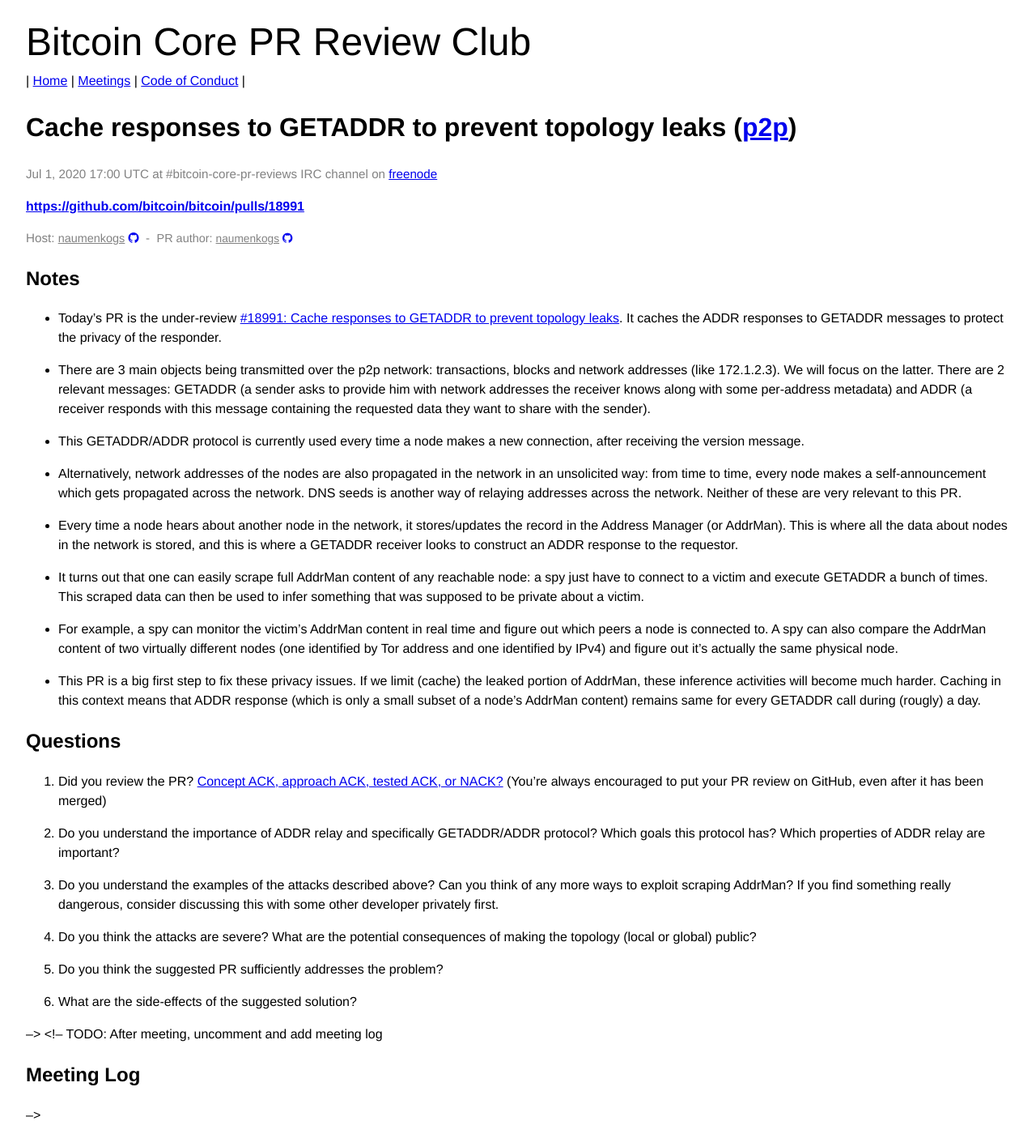
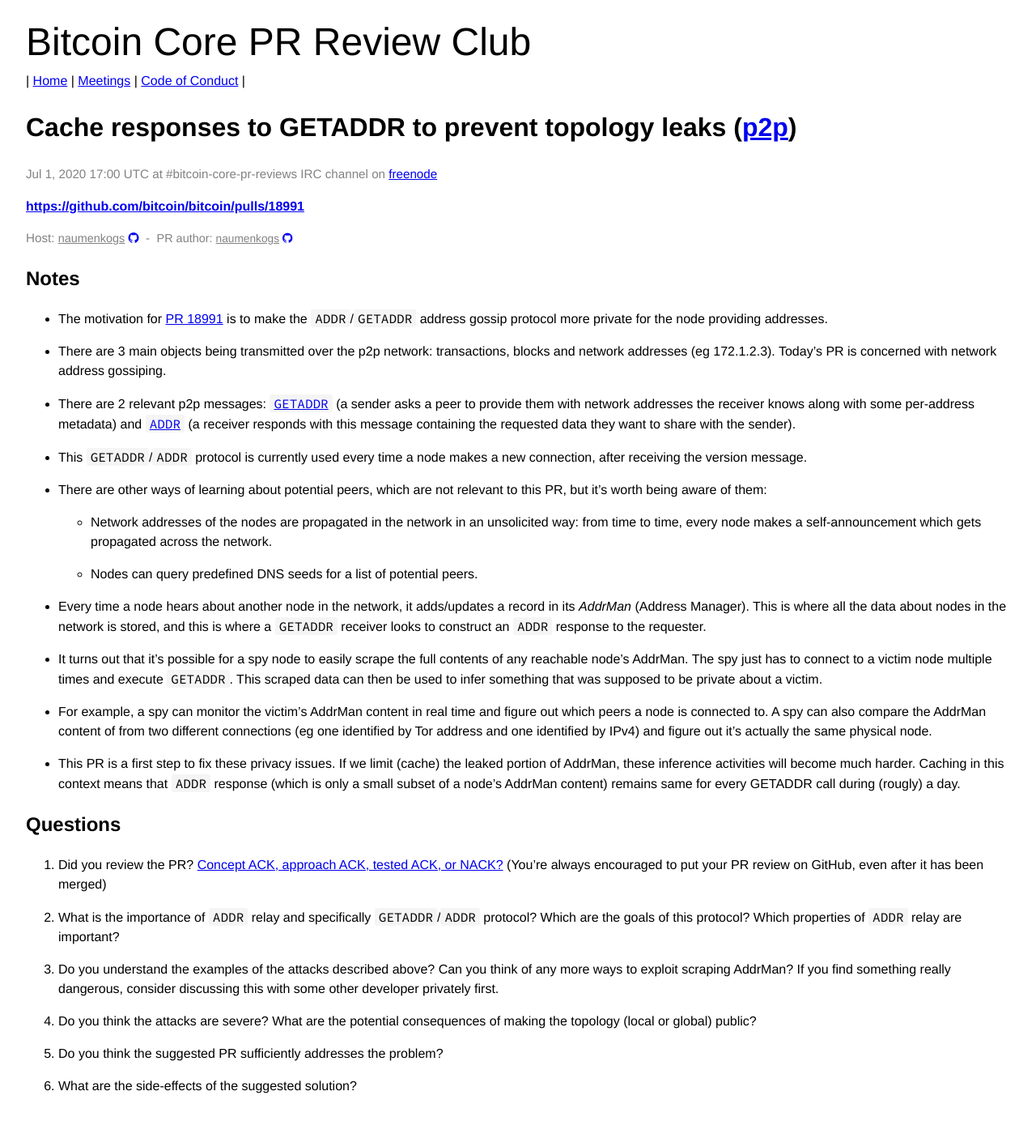
Before and after one commit to bitcoin-core-review-club/website, a Jekyll site: the page built from _posts/2020-07-01-#18991.md, in a window 1280 px wide. Shown: the whole page at 81% size. Built offline with Jekyll 4.4.1, drawn with Linux system fonts in a browser that asks for light colours; after the commit the page ends 1369 px from its top, so only the background shows below that.

Commit message:
n18991: updates to notes and questions

```diff
--- a/_posts/2020-07-01-#18991.md
+++ b/_posts/2020-07-01-#18991.md
@@ -12,45 +12,53 @@
 
 ## Notes
 
-- Today's PR is the under-review [#18991: Cache responses to GETADDR to prevent
-  topology leaks](https://github.com/bitcoin/bitcoin/pull/18991).  It caches
-  the ADDR responses to GETADDR messages to protect the privacy of the responder.
+- The motivation for [PR 18991](https://github.com/bitcoin/bitcoin/pull/18991)
+  is to make the `ADDR`/`GETADDR` address gossip protocol more private for the
+  node providing addresses.
 
 - There are 3 main objects being transmitted over the p2p network:
-  transactions, blocks and network addresses (like 172.1.2.3). We will focus on
-  the latter. There are 2 relevant messages: GETADDR (a sender asks to provide
-  him with network addresses the receiver knows along with some per-address
-  metadata) and ADDR (a receiver responds with this message containing the
-  requested data they want to share with the sender).
+  transactions, blocks and network addresses (eg 172.1.2.3). Today's PR is
+  concerned with network address gossiping.
 
-- This GETADDR/ADDR protocol is currently used every time a node makes a new
+- There are 2 relevant p2p messages:
+  [`GETADDR`](https://btcinformation.org/en/developer-reference#getaddr) (a
+  sender asks a peer to provide them with network addresses the receiver knows
+  along with some per-address metadata) and
+  [`ADDR`](https://btcinformation.org/en/developer-reference#addr) (a receiver
+  responds with this message containing the requested data they want to share
+  with the sender).
+
+- This `GETADDR`/`ADDR` protocol is currently used every time a node makes a new
   connection, after receiving the version message.
 
-- Alternatively, network addresses of the nodes are also propagated in the
-  network in an unsolicited way: from time to time, every node makes a
-  self-announcement which gets propagated across the network. DNS seeds is
-  another way of relaying addresses across the network. Neither of these are very
-  relevant to this PR.
+- There are other ways of learning about potential peers, which are not
+  relevant to this PR, but it's worth being aware of them:
 
-- Every time a node hears about another node in the network, it stores/updates
-  the record in the Address Manager (or AddrMan). This is where all the data
-  about nodes in the network is stored, and this is where a GETADDR receiver
-  looks to construct an ADDR response to the requestor.
+  - Network addresses of the nodes are propagated in the
+    network in an unsolicited way: from time to time, every node makes a
+    self-announcement which gets propagated across the network.
 
-- It turns out that one can easily scrape full AddrMan content of any reachable
-  node: a spy just have to connect to a victim and execute GETADDR a bunch of
-  times. This scraped data can then be used to infer something that was supposed
-  to be private about a victim.
+  - Nodes can query predefined DNS seeds for a list of potential peers.
+
+- Every time a node hears about another node in the network, it adds/updates
+  a record in its _AddrMan_ (Address Manager). This is where all the data
+  about nodes in the network is stored, and this is where a `GETADDR` receiver
+  looks to construct an `ADDR` response to the requester.
+
+- It turns out that it's possible for a spy node to easily scrape the full
+  contents of any reachable node's AddrMan. The spy just has to connect to a
+  victim node multiple times and execute `GETADDR`. This scraped data can then be
+  used to infer something that was supposed to be private about a victim.
 
 - For example, a spy can monitor the victim's AddrMan content in real time and
   figure out which peers a node is connected to. A spy can also compare the
-  AddrMan content of two virtually different nodes (one identified by Tor address
-  and one identified by IPv4) and figure out it's actually the same physical
-  node.
+  AddrMan content of from two different connections (eg one identified by Tor
+  address and one identified by IPv4) and figure out it's actually the same
+  physical node.
 
-- This PR is a big first step to fix these privacy issues. If we limit (cache)
+- This PR is a first step to fix these privacy issues. If we limit (cache)
   the leaked portion of AddrMan, these inference activities will become much
-  harder. Caching in this context means that ADDR response (which is only a small
+  harder. Caching in this context means that `ADDR` response (which is only a small
   subset of a node's AddrMan content) remains same for every GETADDR call during
   (rougly) a day.
 
@@ -60,9 +68,9 @@
    NACK?](https://github.com/bitcoin/bitcoin/blob/master/CONTRIBUTING.md#peer-review)
    (You're always encouraged to put your PR review on GitHub, even after it has been merged)
 
-2. Do you understand the importance of ADDR relay and specifically GETADDR/ADDR
-   protocol? Which goals this protocol has? Which properties of ADDR relay are
-   important?
+2. What is the importance of `ADDR` relay and specifically `GETADDR`/`ADDR`
+   protocol? Which are the goals of this protocol? Which properties of `ADDR`
+   relay are important?
 
 3. Do you understand the examples of the attacks described above? Can you think
    of any more ways to exploit scraping AddrMan? If you find something really
@@ -75,7 +83,6 @@
 
 6. What are the side-effects of the suggested solution?
 
--->
 <!-- TODO: After meeting, uncomment and add meeting log
 ## Meeting Log
 
```
